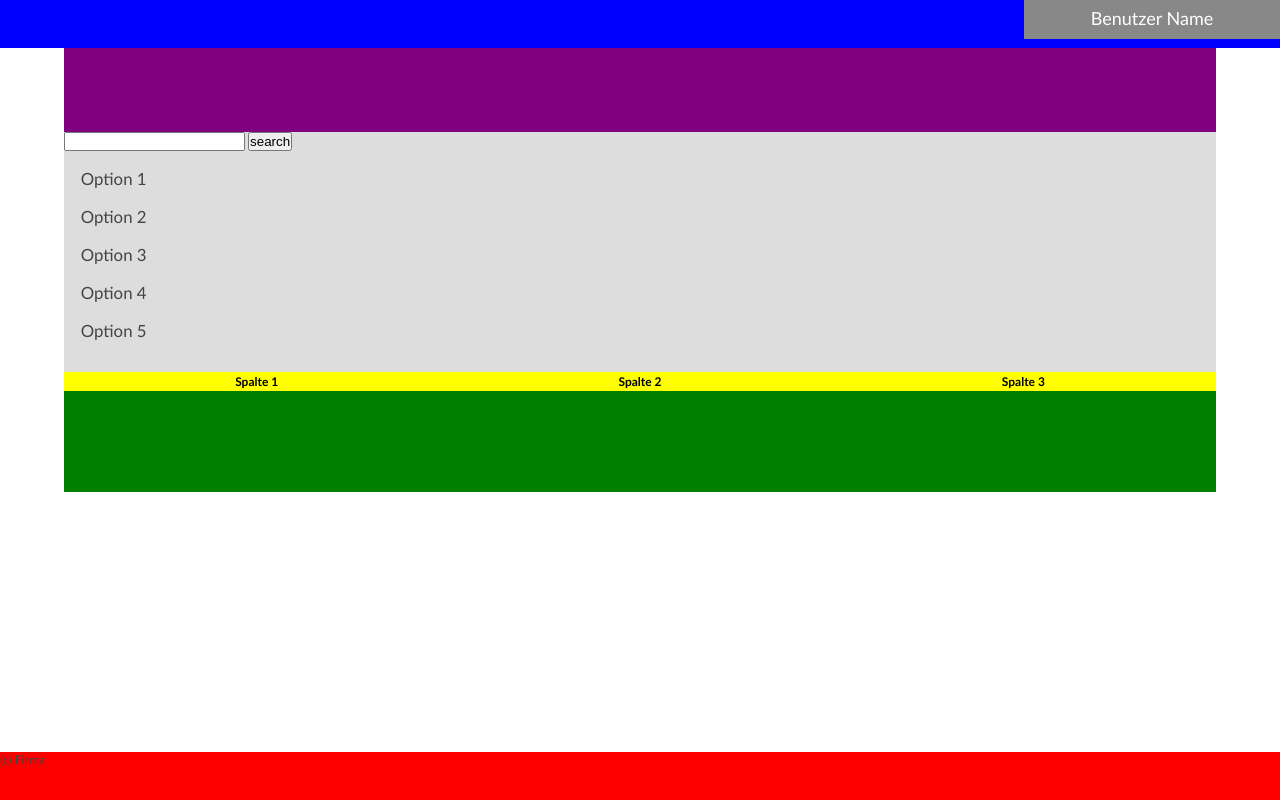
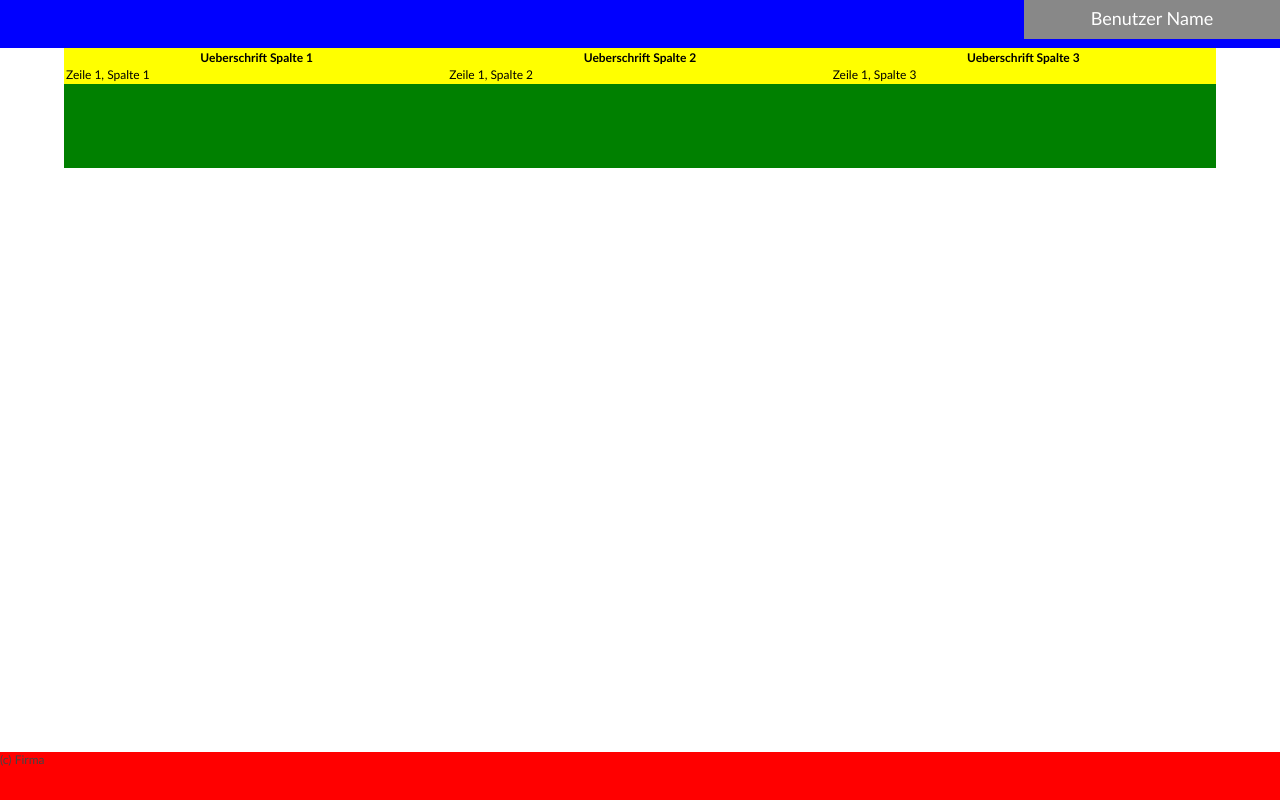
Before and after one commit to alaarmann/rawcrud, a website with bundled scripts: page src/html/index.html in a window 1280 px wide. Built offline with nearby package versions, Linux system fonts and the light colour scheme; files whose address does not match are found by name.

Commit message:
Add crud and result components

```diff
--- /dev/null
+++ b/src/js/component/crud.js
@@ -0,0 +1,36 @@
+/*
+ * CRUD Component
+*/
+
+/*jshint         strict : true, browser : false,
+  devel  : true, indent  : 2,    maxerr   : 50,
+  newcap : true, nomen   : true, plusplus : true,
+  regexp : true, undef : true,
+  white  : true
+*/
+/*globals require, module */
+
+var $ = require('jquery');
+var createResultlist = require('./result.js');
+
+module.exports = (function () {
+  'use strict';
+
+  var create = function (parameters){
+    var containerElement;
+    var resultlistElement;
+    var resultlistComponent;
+    var result;
+
+    containerElement = parameters.containerElement;
+    resultlistElement = $('<div/>').addClass('result');
+    containerElement.append(resultlistElement);
+    resultlistComponent = createResultlist({containerElement : resultlistElement});
+
+    result = {};
+
+    return result;
+  };
+
+  return create;
+}());
--- /dev/null
+++ b/src/js/component/result.js
@@ -0,0 +1,34 @@
+/*
+ * Result Component
+*/
+
+/*jshint         strict : true, browser : false,
+  devel  : true, indent  : 2,    maxerr   : 50,
+  newcap : true, nomen   : true, plusplus : true,
+  regexp : true, undef : true,
+  white  : true
+*/
+/*globals require, module */
+
+var $ = require('jquery');
+
+module.exports = (function () {
+  'use strict';
+
+  var create = function (parameters){
+    var containerElement;
+    var tableElement;
+    var result;
+    containerElement = parameters.containerElement;
+    tableElement = $('<table/>');
+    tableElement.append('<tr><th>Ueberschrift Spalte 1</th><th>Ueberschrift Spalte 2</th><th>Ueberschrift Spalte 3</th></tr>');
+    tableElement.append('<tr><td>Zeile 1, Spalte 1</td><td>Zeile 1, Spalte 2</td><td>Zeile 1, Spalte 3</td></tr>');
+    containerElement.append(tableElement);
+
+    result = {};
+
+    return result;
+  };
+
+  return create;
+}());
--- a/src/js/main.js
+++ b/src/js/main.js
@@ -15,7 +15,13 @@ var $ = require('jquery');
 
 require('jquery-ui');
 
+var createCrud = require('./component/crud.js');
+
+
 $(function() {
   'use strict';
-  $( ".search .options" ).selectable();
+  var crudComponent;
+//  $( ".search .options" ).selectable();
+
+  crudComponent = createCrud({containerElement : $('#app .main')});
 });
```
Also changed, not shown: src/html/index.html (+2 -0 lines).
